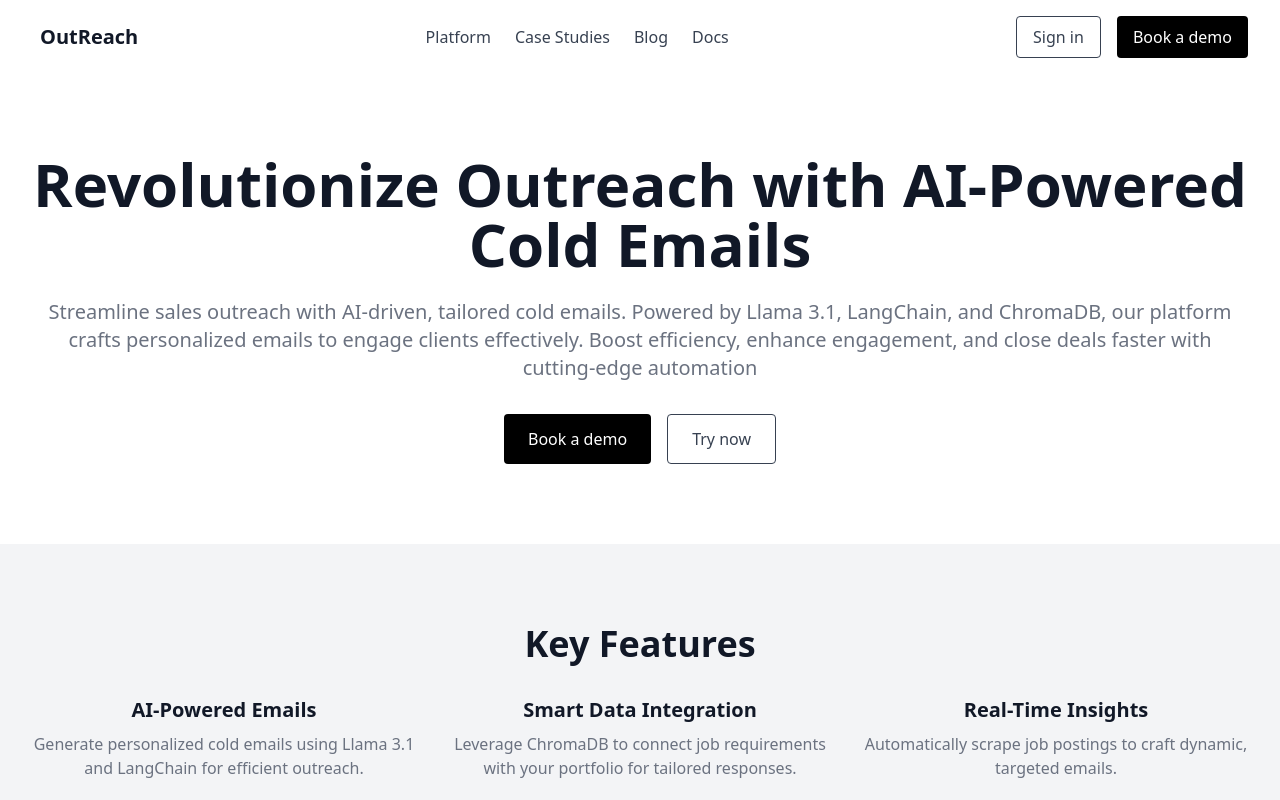
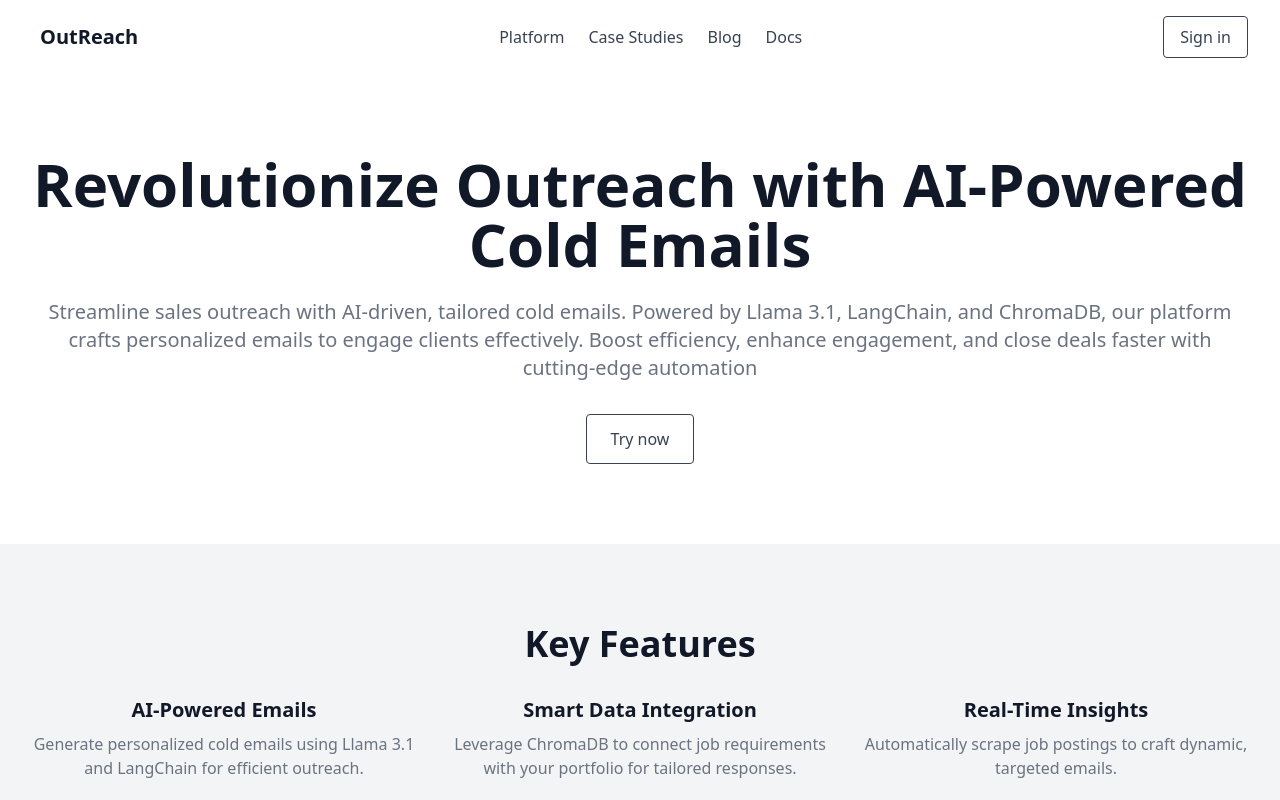
Before and after one commit to deepgohil0702/clothes, a React (Create React App) app: page / in a window 1280 px wide. Shown: the top 800 px of the page. Built offline with nearby package versions, Linux system fonts and the light colour scheme.

Commit message:
changes done

```diff
--- a/src/components/HomePage.js
+++ b/src/components/HomePage.js
@@ -1,204 +1,4 @@
 
-
-
-// import React, { useState } from "react";
-// import Flow from "./Flow";
-// import Banner from "./Banner";
-
-// const HomePage = () => {
-//   const [isMobileMenuOpen, setIsMobileMenuOpen] = useState(false);
-
-//   return (
-//     <div className="bg-white text-gray-900 font-sans">
-//       {/* Announcement Bar */}
-//       <div className="bg-black text-white text-center py-2 px-4">
-//         <span>OutReach is now in General Availability</span>
-//         <a className="text-white underline ml-2" href="#">
-//           Read the Blog →
-//         </a>
-//       </div>
-
-//       {/* Header */}
-//       <header className="flex justify-between items-center py-4 px-6 md:px-8">
-//         {/* Logo */}
-//         <div className="flex items-center">
-//           <span className="ml-2 text-xl font-semibold">OutReach</span>
-//         </div>
-
-//         {/* Desktop Navigation */}
-//         <nav className="hidden md:flex space-x-6">
-//           <a className="text-gray-700 hover:text-black transition" href="#">
-//             Platform
-//           </a>
-//           <a className="text-gray-700 hover:text-black transition" href="#">
-//             Pricing
-//           </a>
-//           <a className="text-gray-700 hover:text-black transition" href="#">
-//             Case Studies
-//           </a>
-//           <a className="text-gray-700 hover:text-black transition" href="#">
-//             Blog
-//           </a>
-//           <a className="text-gray-700 hover:text-black transition" href="#">
-//             Docs
-//           </a>
-//         </nav>
-
-//         {/* Mobile Menu Button */}
-//         <button
-//           className="md:hidden text-gray-700 hover:text-black"
-//           onClick={() => setIsMobileMenuOpen(!isMobileMenuOpen)}
-//           aria-label="Toggle Mobile Menu"
-//         >
-//           {isMobileMenuOpen ? (
-//             <svg
-//               className="w-6 h-6"
-//               xmlns="http://www.w3.org/2000/svg"
-//               fill="none"
-//               viewBox="0 0 24 24"
-//               stroke="currentColor"
-//             >
-//               <path
-//                 strokeLinecap="round"
-//                 strokeLinejoin="round"
-//                 strokeWidth="2"
-//                 d="M6 18L18 6M6 6l12 12"
-//               />
-//             </svg>
-//           ) : (
-//             <svg
-//               className="w-6 h-6"
-//               xmlns="http://www.w3.org/2000/svg"
-//               fill="none"
-//               viewBox="0 0 24 24"
-//               stroke="currentColor"
-//             >
-//               <path
-//                 strokeLinecap="round"
-//                 strokeLinejoin="round"
-//                 strokeWidth="2"
-//                 d="M4 6h16M4 12h16m-7 6h7"
-//               />
-//             </svg>
-//           )}
-//         </button>
-
-//         {/* Desktop Buttons */}
-//         <div className="hidden md:flex space-x-4">
-//           <button className="border border-gray-700 text-gray-700 px-4 py-2 rounded hover:bg-gray-100 transition">
-//             Sign in
-//           </button>
-//           <button className="bg-black text-white px-4 py-2 rounded hover:bg-gray-800 transition">
-//             Book a demo
-//           </button>
-//         </div>
-//       </header>
-
-//       {/* Mobile Navigation Menu */}
-//       {isMobileMenuOpen && (
-//         <nav className="md:hidden bg-gray-100 shadow-lg p-4">
-//           <a className="block py-2 text-gray-700 hover:text-black" href="#">
-//             Platform
-//           </a>
-
-//           <a className="block py-2 text-gray-700 hover:text-black" href="#">
-//             Case Studies
-//           </a>
-//           <a className="block py-2 text-gray-700 hover:text-black" href="#">
-//             Blog
-//           </a>
-//           <a className="block py-2 text-gray-700 hover:text-black" href="#">
-//             Docs
-//           </a>
-//           <div className="mt-4">
-//             <button className="block w-full border border-gray-700 text-gray-700 px-4 py-2 rounded mb-2 hover:bg-gray-100 transition">
-//               Sign in
-//             </button>
-//             <button className="block w-full bg-black text-white px-4 py-2 rounded hover:bg-gray-800 transition">
-//               Book a demo
-//             </button>
-//           </div>
-//         </nav>
-//       )}
-
-//       {/* Main Content */}
-//       <main className="text-center py-12 px-6 md:py-20 md:px-8">
-//         <h1 className="text-4xl md:text-6xl font-bold mb-6">
-//           Your AI product needs evals
-//         </h1>
-//         <p className="text-lg md:text-xl text-gray-500 mb-8">
-//           The LLM evals platform for enterprises. OutReach gives you the tools
-//           that top teams use to ship and scale AI with confidence.
-//         </p>
-//         <div className="flex flex-col space-y-4 md:flex-row md:justify-center md:space-y-0 md:space-x-4">
-//           <button className="bg-black text-white px-6 py-3 rounded hover:bg-gray-800 transition">
-//             Book a demo
-//           </button>
-//           <button className="border border-gray-700 text-gray-700 px-6 py-3 rounded hover:bg-gray-100 transition">
-//             Try now
-//           </button>
-//         </div>
-//       </main>
-
-//       <Flow />
-// <Banner/>
-//       {/* Footer */}
-//       <footer className="bg-black text-white py-8 px-6 md:px-12">
-//         <div className="flex flex-col md:flex-row justify-between items-center">
-//           {/* Logo */}
-//           <div className="mb-6 md:mb-0">
-//             <h2 className="text-xl font-semibold">OutReach</h2>
-//           </div>
-
-//           {/* Footer Links */}
-//           <div className="flex flex-col md:flex-row space-y-4 md:space-y-0 md:space-x-8">
-//             <a href="#" className="hover:text-gray-400 transition">
-//               Platform
-//             </a>
-//             <a href="#" className="hover:text-gray-400 transition">
-//               Blog
-//             </a>
-//             <a href="#" className="hover:text-gray-400 transition">
-//               Docs
-//             </a>
-//           </div>
-
-//           {/* Social Icons */}
-//           <div className="mt-6 md:mt-0 flex space-x-4">
-//             <a
-//               href="#"
-//               className="text-gray-400 hover:text-white transition"
-//               aria-label="Twitter"
-//             >
-//               <i className="fab fa-twitter"></i>
-//             </a>
-//             <a
-//               href="#"
-//               className="text-gray-400 hover:text-white transition"
-//               aria-label="Facebook"
-//             >
-//               <i className="fab fa-facebook"></i>
-//             </a>
-//             <a
-//               href="#"
-//               className="text-gray-400 hover:text-white transition"
-//               aria-label="LinkedIn"
-//             >
-//               <i className="fab fa-linkedin"></i>
-//             </a>
-//           </div>
-//         </div>
-
-//         {/* Copyright */}
-//         <div className="text-center mt-6 text-sm text-gray-400">
-//           © 2024 OutReach. All rights reserved.
-//         </div>
-//       </footer>
-//     </div>
-//   );
-// };
-
-// export default HomePage;
 
 
 
@@ -207,10 +7,11 @@
 import React, { useState } from "react";
 import Flow from "./Flow";
 import Banner from "./Banner";
+import { useNavigate } from "react-router-dom";
 
 const HomePage = () => {
   const [isMobileMenuOpen, setIsMobileMenuOpen] = useState(false);
-
+  const navigate = useNavigate();
   return (
     <div className="bg-white text-gray-900 font-sans">
       {/* Announcement Bar */}
@@ -284,9 +85,7 @@ const HomePage = () => {
           <button className="border border-gray-700 text-gray-700 px-4 py-2 rounded hover:bg-gray-100 transition">
             Sign in
           </button>
-          <button className="bg-black text-white px-4 py-2 rounded hover:bg-gray-800 transition">
-            Book a demo
-          </button>
+
         </div>
       </header>
 
@@ -309,9 +108,7 @@ const HomePage = () => {
             <button className="block w-full border border-gray-700 text-gray-700 px-4 py-2 rounded mb-2 hover:bg-gray-100 transition">
               Sign in
             </button>
-            <button className="block w-full bg-black text-white px-4 py-2 rounded hover:bg-gray-800 transition">
-              Book a demo
-            </button>
+
           </div>
         </nav>
       )}
@@ -325,10 +122,10 @@ const HomePage = () => {
         Streamline sales outreach with AI-driven, tailored cold emails. Powered by Llama 3.1, LangChain, and ChromaDB, our platform crafts personalized emails to engage clients effectively. Boost efficiency, enhance engagement, and close deals faster with cutting-edge automation
         </p>
         <div className="flex flex-col space-y-4 md:flex-row md:justify-center md:space-y-0 md:space-x-4">
-          <button className="bg-black text-white px-6 py-3 rounded hover:bg-gray-800 transition">
-            Book a demo
-          </button>
-          <button className="border border-gray-700 text-gray-700 px-6 py-3 rounded hover:bg-gray-100 transition">
+
+          <button
+           onClick={() => navigate("/chat")}
+          className="border border-gray-700 text-gray-700 px-6 py-3 rounded hover:bg-gray-100 transition">
             Try now
           </button>
         </div>
```
